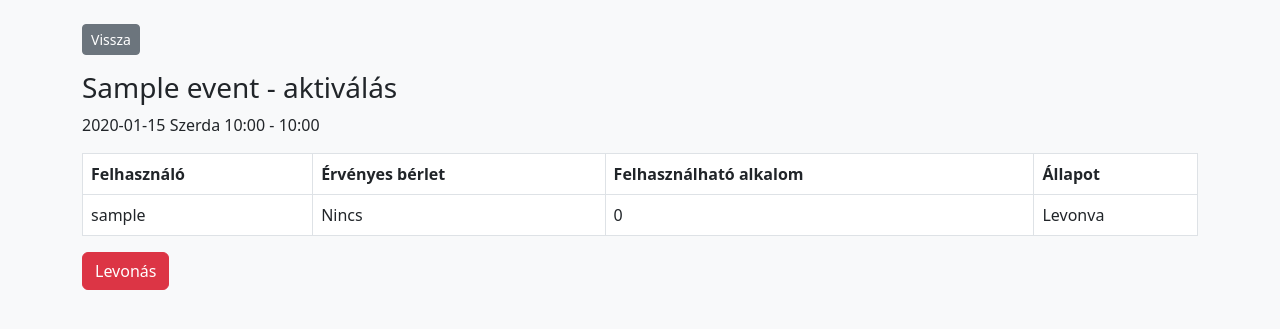
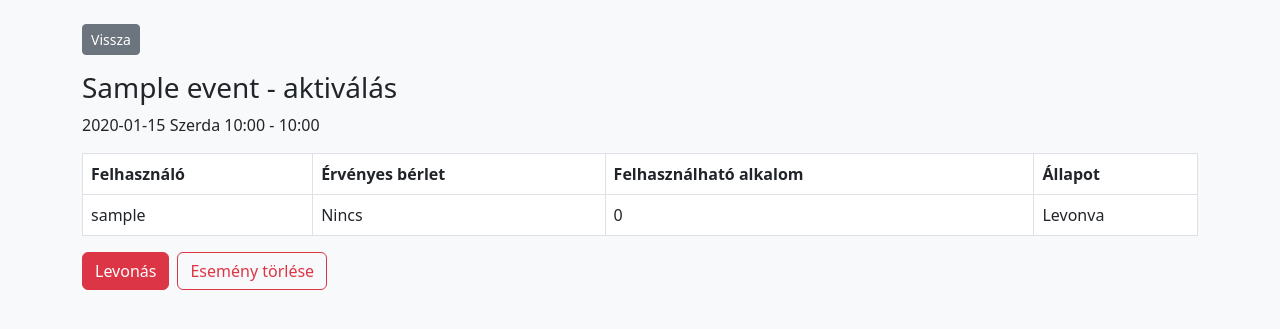
Before and after one commit to Gjoci31/flask_app, a Flask app: page /admin/events/1/activate in a window 1280 px wide. Shown: the top 329 px of the page. Run offline with Flask 3, Linux system fonts and the light colour scheme; a user stored in the database is signed in; tables that the repository leaves empty hold one stand-in row (values such as "Sample post").

Commit message:
Adjust event deduction emails and activation actions

```diff
--- a/app/routes/auth_routes.py
+++ b/app/routes/auth_routes.py
@@ -1,4 +1,4 @@
-from flask import Blueprint, render_template, redirect, url_for, flash, request
+from flask import Blueprint, render_template, redirect, url_for, flash, request, session
 from flask_login import login_user, logout_user, login_required
 from ..models import User, PendingRegistration
 from werkzeug.security import check_password_hash, generate_password_hash
@@ -159,6 +159,7 @@ def forgot_password():
 @login_required
 def logout():
     logout_user()
+    session.pop('_flashes', None)
     return redirect(url_for('auth.login'))
 
 @auth_bp.route('/')
--- a/app/routes/event_routes.py
+++ b/app/routes/event_routes.py
@@ -5,7 +5,7 @@ from zoneinfo import ZoneInfo
 
 from ..models import Event, EventRegistration, User, Pass, PassUsage, db
 from ..forms import EventForm
-from ..utils import send_event_email
+from ..utils import send_email, send_event_email
 from ..email_templates import (
     event_signup_user_email,
     event_signup_admin_email,
@@ -344,8 +344,7 @@ def deduct_event_passes(event_id):
 
     admin_emails = [u.email for u in User.query.filter_by(role='admin').all() if u.email]
     for email in admin_emails:
-        send_event_email(
-            'pass_used',
+        send_email(
             f'Levonás lista - {event.name}',
             event_activation_admin_email(event, lines),
             email,
--- a/app/templates/activate_event.html
+++ b/app/templates/activate_event.html
@@ -38,10 +38,22 @@
             </tbody>
         </table>
 
-        <form method="post" action="{{ url_for('events.deduct_event_passes', event_id=event.id) }}">
-            <input type="hidden" name="csrf_token" value="{{ csrf_token() }}">
-            <button class="btn btn-danger" type="submit">Levonás</button>
-        </form>
+        <div class="d-flex gap-2">
+            <form method="post" action="{{ url_for('events.deduct_event_passes', event_id=event.id) }}">
+                <input type="hidden" name="csrf_token" value="{{ csrf_token() }}">
+                <button class="btn btn-danger" type="submit">Levonás</button>
+            </form>
+            <form method="post" action="{{ url_for('events.delete_event', event_id=event.id) }}">
+                <input type="hidden" name="csrf_token" value="{{ csrf_token() }}">
+                <button
+                    class="btn btn-outline-danger"
+                    type="submit"
+                    {% if not event.deductions_processed %}disabled{% endif %}
+                >
+                    Esemény törlése
+                </button>
+            </form>
+        </div>
     </div>
 </body>
 </html>
```
